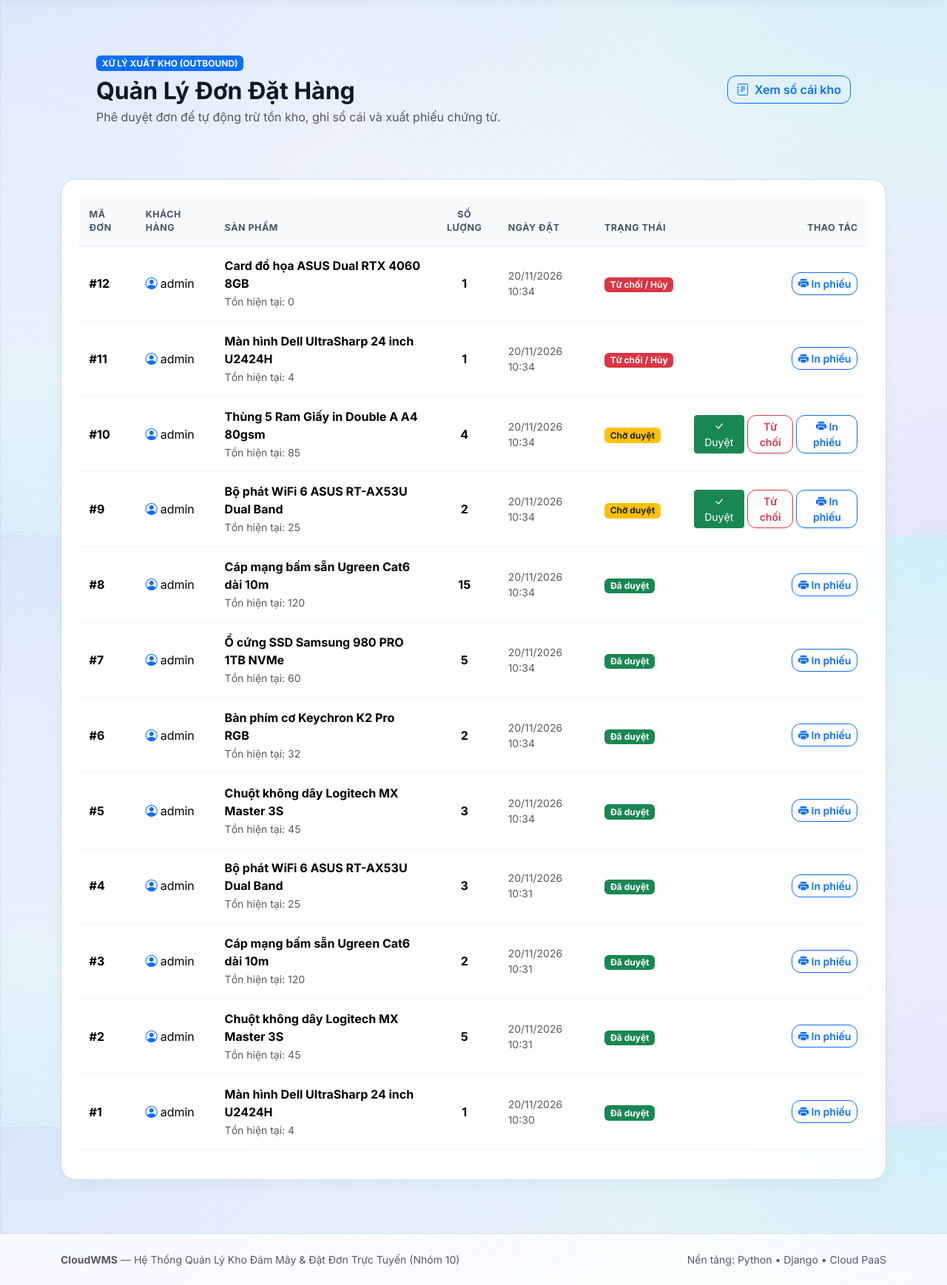
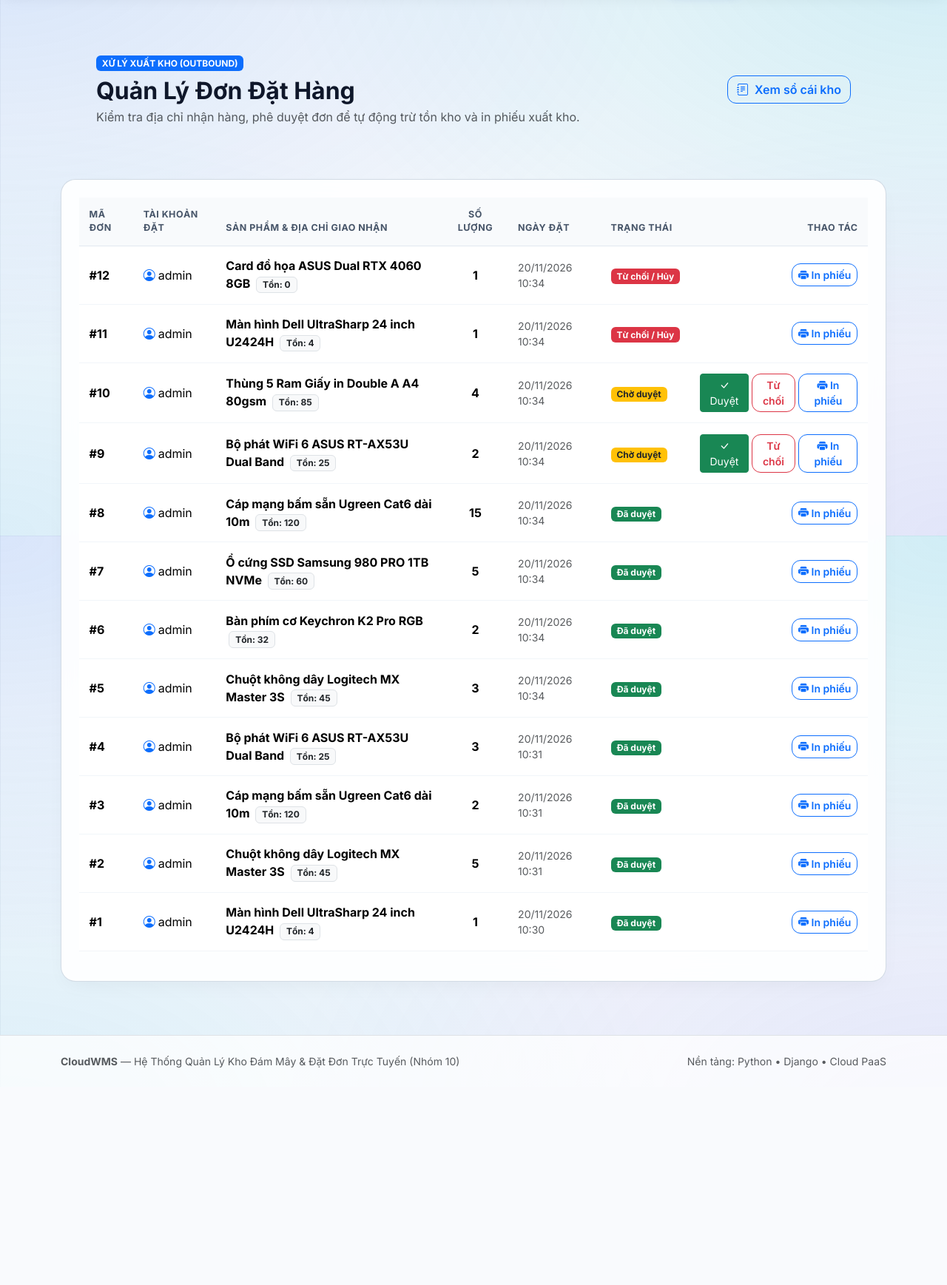
Before and after one commit to dtc235200292-star/cloudwms-nhom10, a Django app: page /orders/manage/ in a window 1280 px wide. Shown: the part 76-1813 px from the top of the page at 74% size. After the commit the page ends 1519 px from the top, so only its background shows below. Run offline with Django 4.2, Linux system fonts and the light colour scheme; a user stored in the database is signed in; data comes from the database, SQL or seed files in the repository.

Commit message:
Update order_list.html

```diff
--- a/NHOM10/warehouse_full-master/warehouse_full-master/templates/inventory/order_list.html
+++ b/NHOM10/warehouse_full-master/warehouse_full-master/templates/inventory/order_list.html
@@ -7,7 +7,7 @@
     <div>
         <span class="badge bg-primary mb-2">XỬ LÝ XUẤT KHO (OUTBOUND)</span>
         <h2 class="fw-bold mb-1">Quản Lý Đơn Đặt Hàng</h2>
-        <p class="text-muted mb-0">Phê duyệt đơn để tự động trừ tồn kho, ghi sổ cái và xuất phiếu chứng từ.</p>
+        <p class="text-muted mb-0">Kiểm tra địa chỉ nhận hàng, phê duyệt đơn để tự động trừ tồn kho và in phiếu xuất kho.</p>
     </div>
     <a href="{% url 'stock_history_list' %}" class="btn btn-outline-primary">
         <i class="bi bi-journal-text me-1"></i> Xem sổ cái kho
@@ -20,8 +20,8 @@
             <thead>
                 <tr>
                     <th>Mã đơn</th>
-                    <th>Khách hàng</th>
-                    <th>Sản phẩm</th>
+                    <th>Tài khoản đặt</th>
+                    <th>Sản phẩm & Địa chỉ giao nhận</th>
                     <th class="text-center">Số lượng</th>
                     <th>Ngày đặt</th>
                     <th>Trạng thái</th>
@@ -34,8 +34,10 @@
                     <td class="fw-bold">#{{ order.id }}</td>
                     <td><i class="bi bi-person-circle text-primary me-1"></i>{{ order.user.username }}</td>
                     <td>
-                        <div class="fw-bold">{{ order.product.name }}</div>
-                        <small class="text-muted">Tồn hiện tại: {{ order.product.quantity }}</small>
+                        <div class="fw-bold">{{ order.product.name }} <span class="badge bg-light text-dark border ms-1">Tồn: {{ order.product.quantity }}</span></div>
+                        {% if order.note %}
+                            <div class="small text-primary mt-1"><i class="bi bi-geo-alt-fill me-1"></i>{{ order.note }}</div>
+                        {% endif %}
                     </td>
                     <td class="text-center fw-bold">{{ order.quantity }}</td>
                     <td class="small text-muted">{{ order.created_at|date:"d/m/Y H:i" }}</td>
```
